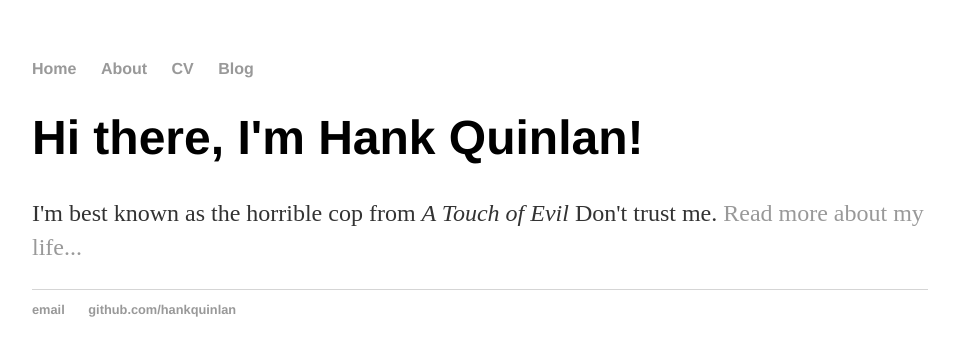
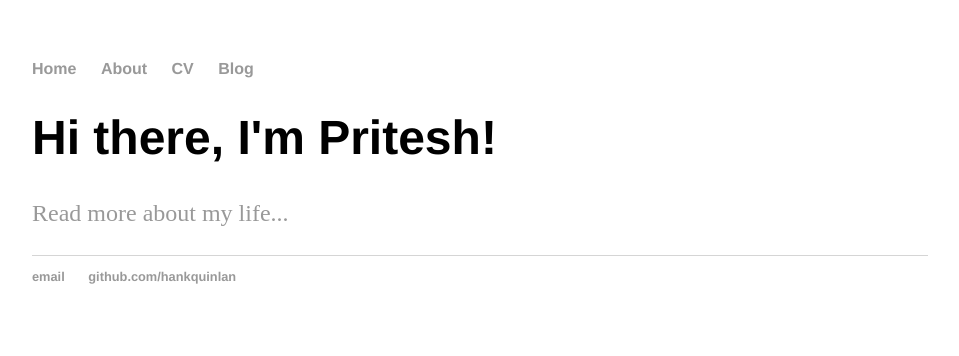
Before and after one commit to pritesh-shrivastava/pritesh-shrivastava.github.io, a Jekyll site: the page built from index.html, in a window 1280 px wide. Shown: the top 356 px of the page, without its empty margins (160-1119 px from the left). Built offline with Jekyll 4.4.1, drawn with Linux system fonts in a browser that asks for light colours.

Commit message:
[PS] Updating links

```diff
--- a/about/index.html
+++ b/about/index.html
@@ -3,4 +3,4 @@ layout: default
 title: About
 ---
 
-<h1>This page is intentionally left blank</h1>
+<h1>WIP</h1>
--- a/index.html
+++ b/index.html
@@ -1,8 +1,8 @@
 ---
 layout: default
-title: Hank Quinlan, Horrible Cop
+title: Pritesh Shrivastava
 ---
 <div class="blurb">
-	<h1>Hi there, I'm Hank Quinlan!</h1>
-	<p>I'm best known as the horrible cop from <em>A Touch of Evil</em> Don't trust me. <a href="/about">Read more about my life...</a></p>
+	<h1>Hi there, I'm Pritesh!</h1>
+	<p><a href="/about">Read more about my life...</a></p>
 </div><!-- /.blurb -->
```
Also changed, not shown: README.md.
